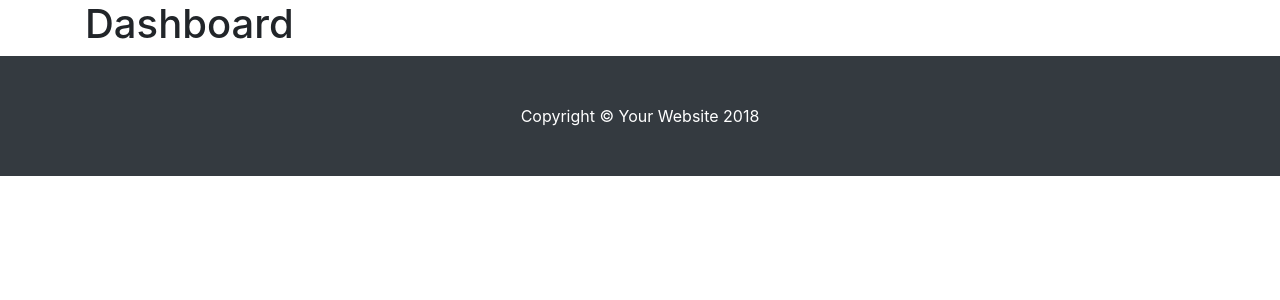
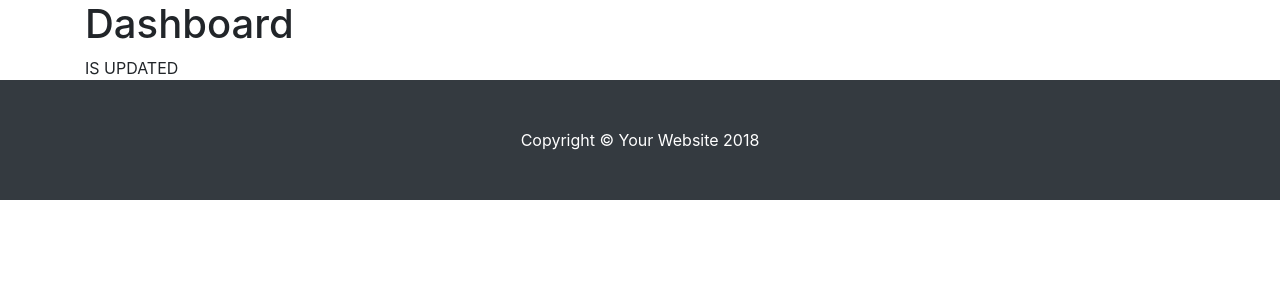
Before and after one commit to agerarg/cms, a Node server app: template views/admin/posts.handlebars in a window 1280 px wide. Shown: the part 56-356 px from the top of the page. Run offline with Node 20, Linux system fonts and the light colour scheme; the template is opened without the code that fills it, so the values that code supplies are empty; some libraries are stand-ins or nearby versions.

Commit message:
Update posts.handlebars

```diff
--- a/views/admin/posts.handlebars
+++ b/views/admin/posts.handlebars
@@ -1 +1,3 @@
 <h1>Dashboard</h1>
+
+IS UPDATED
```
